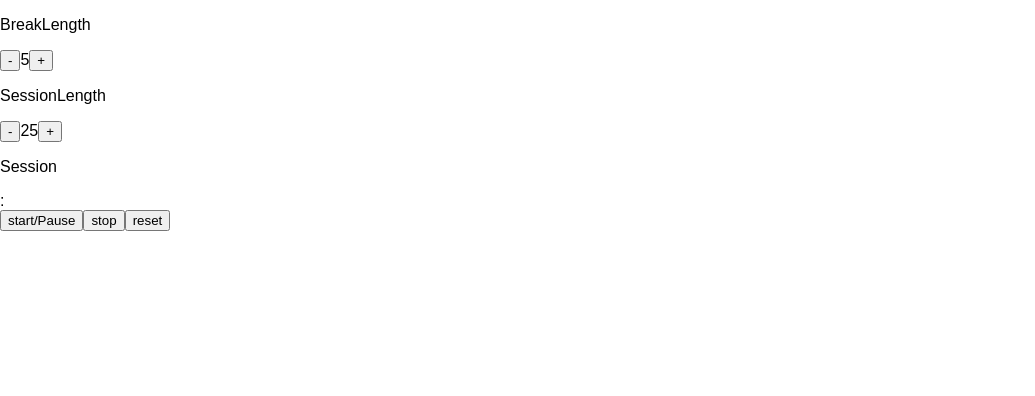
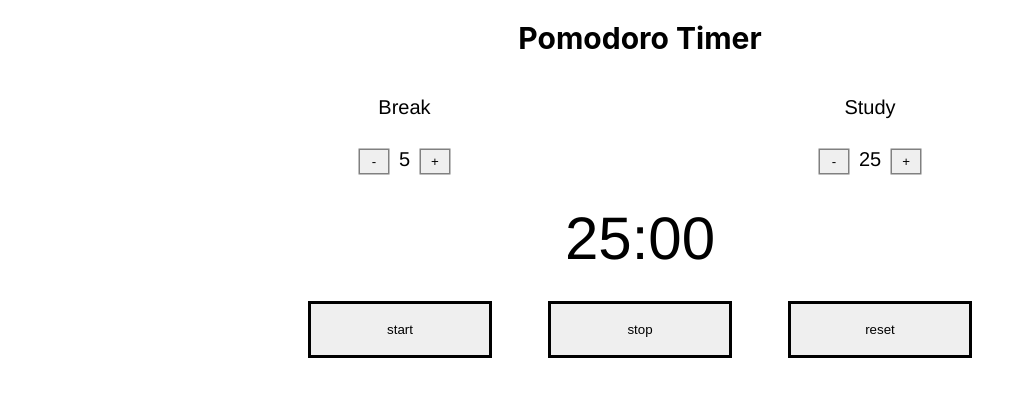
Before and after one commit to shilpiverma509/Pomodoro-Timer, a React (Create React App) app: page / in a window 1280 px wide. Shown: the top 396 px of the page, without its empty margins (0-1035 px from the left). Built offline with nearby package versions, Linux system fonts and the light colour scheme.

Commit message:
added css

```diff
--- a/package.json
+++ b/package.json
@@ -3,6 +3,7 @@
   "version": "0.1.0",
   "private": true,
   "dependencies": {
+    "material-ui": "^0.20.0",
     "react": "^16.2.0",
     "react-dom": "^16.2.0",
     "react-scripts": "1.0.17"
--- a/src/App.css
+++ b/src/App.css
@@ -1,21 +1,23 @@
 .App {
   text-align: center;
+
 }
 
-.App-logo {
-  animation: App-logo-spin infinite 20s linear;
-  height: 80px;
+h1{
+ font-family: -apple-system, BlinkMacSystemFont, 'Segoe UI', Roboto, Oxygen, Ubuntu, Cantarell, 'Open Sans', 'Helvetica Neue', sans-serif
 }
 
 .App-header {
   background-color: #222;
-  height: 150px;
+  height: 30px;
   padding: 20px;
   color: white;
+  text-align:center;
 }
 
 .App-title {
   font-size: 1.5em;
+  text-align: center;
 }
 
 .App-intro {
@@ -26,3 +28,40 @@
   from { transform: rotate(0deg); }
   to { transform: rotate(360deg); }
 }
+
+.button{
+  border:solid 1px black;
+  text-decoration: none;
+  cursor:pointer;
+  width:180px;
+  margin: 30px;
+  padding: 18px 10px;
+  outline:none;
+  box-shadow: 0px 0px 0px 2px black;
+  transition: box-shadow 0.2s linear;
+}
+.button:hover{
+  box-shadow: 0px 0px 0px 3px black;
+}
+
+.timer-button{
+  width:30px;
+  margin:10px;
+  padding: 4px;
+  outline:none;
+  text-decoration: none;
+  box-shadow:  0px 0px 0px .5px grey;
+  border:solid 1px grey;
+
+}
+
+.break-session-block{
+  margin-top: 20px;
+  display: flex;
+flex-direction: row;;
+justify-content: space-evenly;
+}
+
+.session-length{
+  font-size:3em;
+}
--- a/src/App.js
+++ b/src/App.js
@@ -17,9 +17,9 @@ class App extends React.Component{
       isSession:true,
       isPaused:true,
       isBreak:false,
-      displayedMinutes:'',
-      displayedSeconds:'',
-      alert:''
+      displayedMinutes:1500/60,
+      displayedSeconds:"00",
+      alert:'',
     }
     this.defaultState=this.state;
     this.handleBreakDecrement=this.handleBreakDecrement.bind(this);
@@ -110,11 +110,15 @@ class App extends React.Component{
 
   //pomodoro session
   onStartTimer(){
+    console.log("this",this);
+
     if(this.state.isPaused){
       this.displayTime();
       this.setState({
-        intervalID:setInterval(this.elapsedTime.bind(this),1000),
+        intervalID:setInterval(this.elapsedTime.bind(this),1000
+      ),
         isPaused:!this.state.isPaused
+
       });
     }
     else{
@@ -137,7 +141,7 @@ class App extends React.Component{
         isSession:!this.state.isSession,
         isBreak:!this.state.isBreak,
         countdown:this.state.break_duration,
-        alert:'Time for a break'
+        alert:'Time for a break',
       },()=>this.displayTime());
     }
     else if(this.state.countdown<0 && this.state.isBreak){
@@ -163,7 +167,10 @@ class App extends React.Component{
 
   render(){
     return(
-      <div>
+      <div className="App">
+      <h1 className="App-title">Pomodoro Timer</h1>
+
+      <div className="break-session-block">
         <BreakLength
         break_duration={this.state.break_duration}
         onBreakIncrement={this.handleBreakIncrement}
@@ -175,6 +182,7 @@ class App extends React.Component{
         onSessionDecrement={this.handleSessionDecrement}
 
          />
+         </div>
         <Timer
         onStartTimer={this.onStartTimer}
         displayedMinutes={this.state.displayedMinutes}
--- a/src/BreakLength.js
+++ b/src/BreakLength.js
@@ -5,12 +5,11 @@ class BreakLength extends React.Component{
     render(){
         const break_length = this.props.break_duration/60;
         return(
-            <div>
-                <p>BreakLength</p>
-                <button onClick={this.props.onBreakDecrement}>-</button>
+            <div className= "block">
+                <p>Break</p>
+                <button className="timer-button" onClick={this.props.onBreakDecrement}>-</button>
                 {break_length}
-
-                <button onClick={this.props.onBreakIncrement}>+</button>
+                <button className="timer-button" onClick={this.props.onBreakIncrement}>+</button>
             </div>
         )
     }
--- a/src/SessionLength.js
+++ b/src/SessionLength.js
@@ -5,11 +5,11 @@ class SessionLength extends React.Component{
 
         const session_length=this.props.session/60;
         return(
-            <div>
-                <p>SessionLength</p>
-                <button onClick={this.props.onSessionDecrement}>-</button>
+            <div className="block">
+            <p>Study</p>
+                <button className="timer-button" onClick={this.props.onSessionDecrement}>-</button>
                 {session_length}
-                <button onClick={this.props.onSessionIncrement}>+</button>
+                <button className="timer-button" onClick={this.props.onSessionIncrement}>+</button>
             </div>
         )
     }
--- a/src/Timer.js
+++ b/src/Timer.js
@@ -5,14 +5,13 @@ class Timer extends React.Component{
     render(){
         return(
             <div>
-                <p>Session</p>
                 <p>{this.props.alert}</p>
-                <div>{this.props.displayedMinutes}:{this.props.displayedSeconds}</div>
+                <div className="session-length">{this.props.displayedMinutes}:{this.props.displayedSeconds}</div>
 
 
-                <button onClick = {this.props.onStartTimer} >start/Pause</button>
-                <button onClick = {this.props.onPauseTimer}>stop</button>
-                <button onClick={this.props.onResetTimer}>reset</button>
+                <button className="button" onClick = {this.props.onStartTimer} >start</button>
+                <button className="button" onClick = {this.props.onPauseTimer}>stop</button>
+                <button className="button" onClick={this.props.onResetTimer}>reset</button>
             </div>
         )
     }
--- a/src/index.css
+++ b/src/index.css
@@ -1,5 +1,7 @@
 body {
   margin: 0;
   padding: 0;
-  font-family: sans-serif;
+  font-family: "HelveticaNeue-Light", "Helvetica Neue Light", "Helvetica Neue", Helvetica, Arial, "Lucida Grande", sans-serif;
+    font-size: 20px;
+
 }
```
Also changed, not shown: 1 other file (tests, documents, lock files or other folders).
